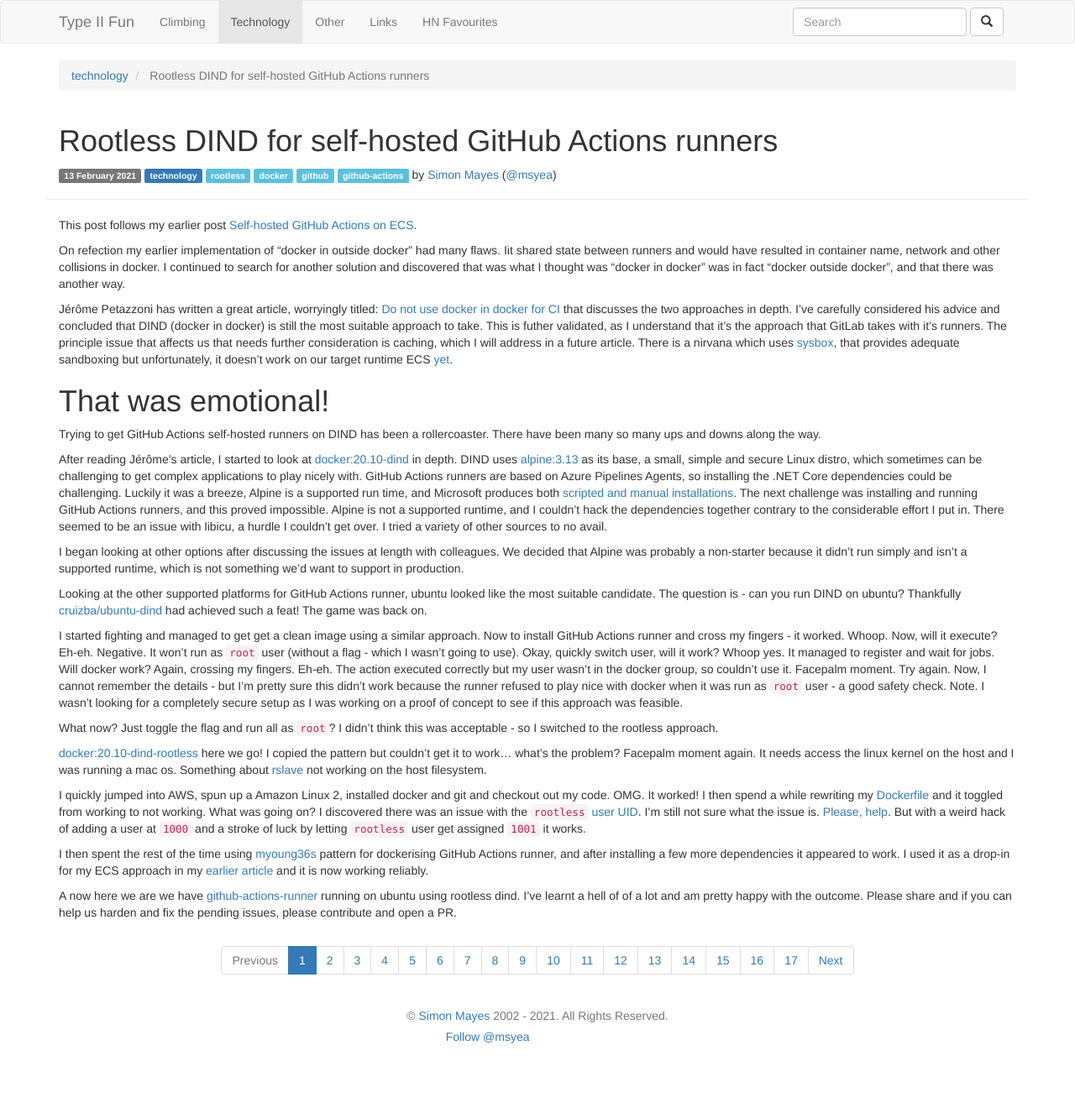
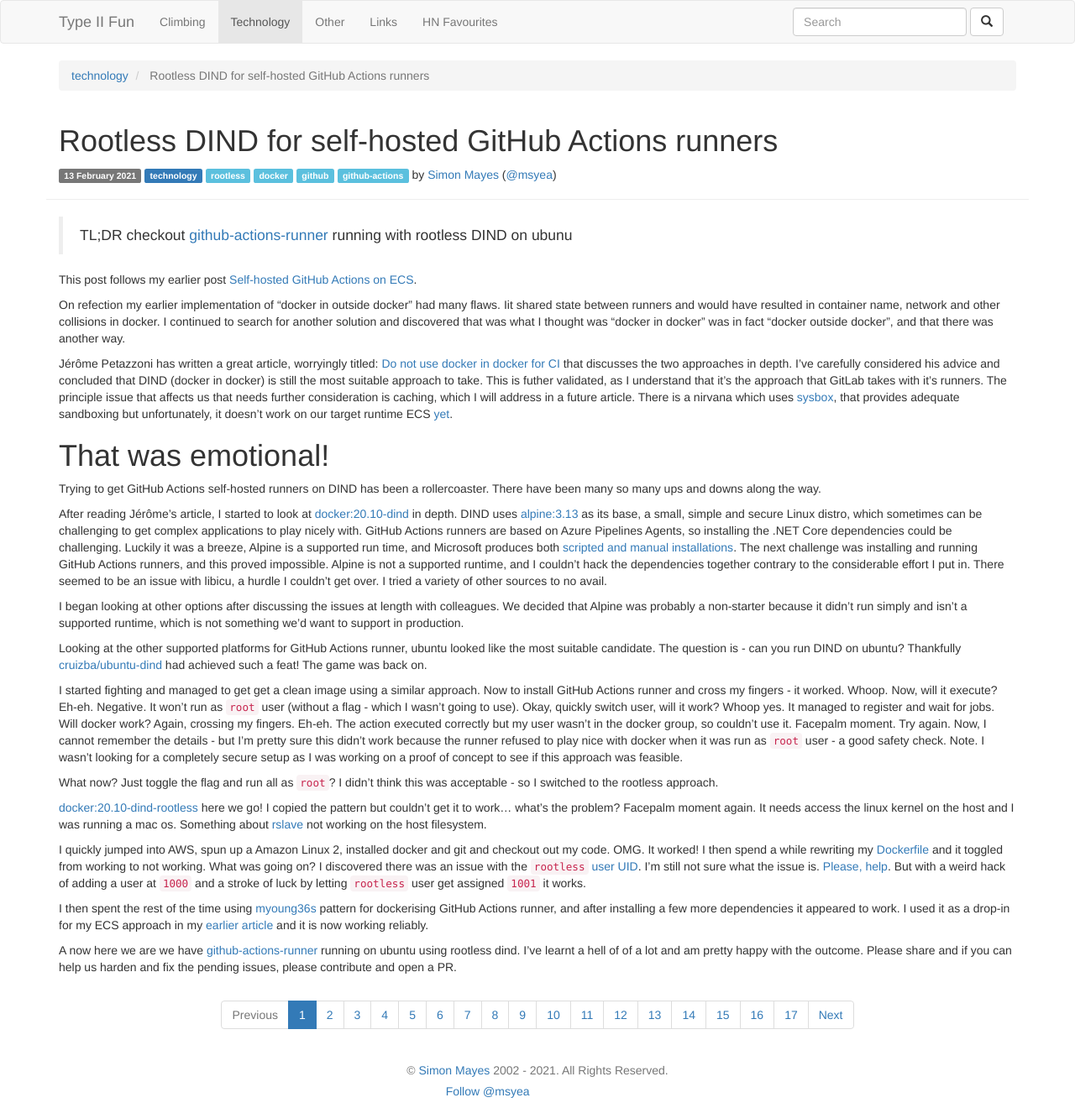
Before and after one commit to msyea/msyea.github.io, a Jekyll site: the page built from _posts/2021-02-13-rootless-dind-for-self-hosted-github-actions.md, in a window 1280 px wide. Shown: the whole page at 84% size. Built offline with Jekyll 4.4.1, drawn with Linux system fonts in a browser that asks for light colours; comment, search, counter and statistics services are not loaded; before the commit the page ends 1255 px from its top, so only the background shows below that; grey boxes are pictures that could not be loaded.

Commit message:
Add TL;DR

```diff
--- a/_posts/2021-02-13-rootless-dind-for-self-hosted-github-actions.md
+++ b/_posts/2021-02-13-rootless-dind-for-self-hosted-github-actions.md
@@ -3,6 +3,9 @@ title: Rootless DIND for self-hosted GitHub Actions runners
 category: technology
 tags: [rootless,docker,github,github-actions]
 ---
+> TL;DR checkout [github-actions-runner](https://github.com/msyea/github-actions-runner) running with rootless DIND on ubunu
+
+
 This post follows my earlier post [Self-hosted GitHub Actions on ECS](/technology/2021/01/07/self-hosted-github-actions-on-ecs.html).
 
 On refection my earlier implementation of "docker in outside docker" had many flaws. Iit shared state between runners and would have resulted in container name, network and other collisions in docker. I continued to search for another solution and discovered that was what I thought was “docker in docker” was in fact “docker outside docker”, and that there was another way.
```
